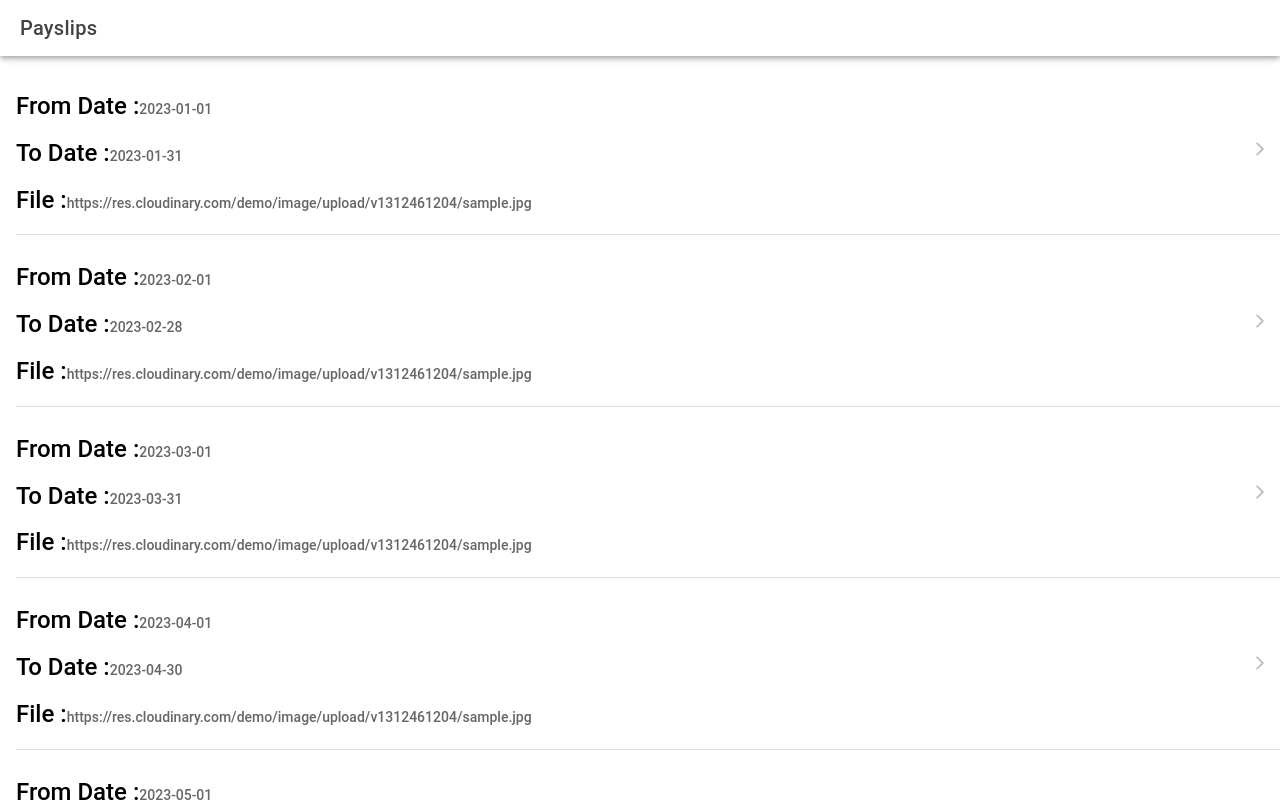
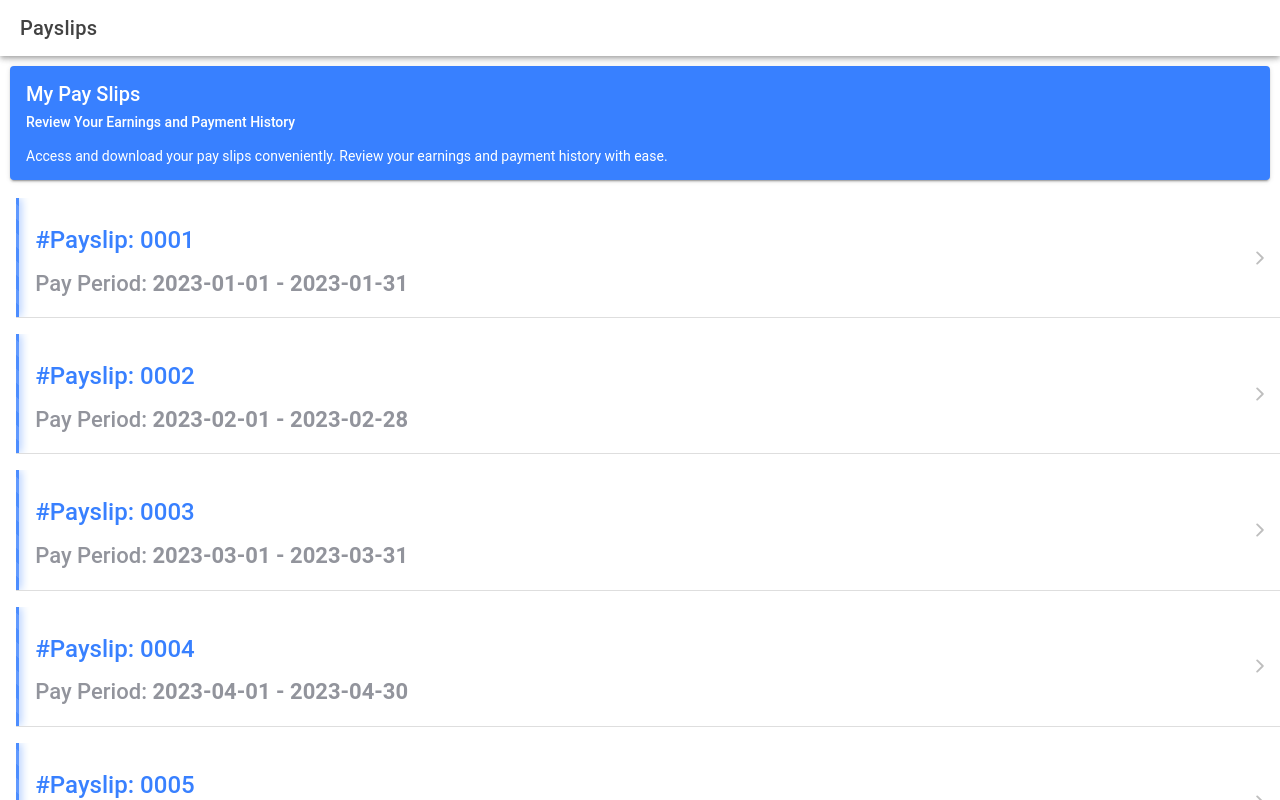
Before and after one commit to SajevLucksman/payslips, a React (Create React App) app: page /payslips in a window 1280 px wide. Built offline with nearby package versions, Linux system fonts and the light colour scheme.

Commit message:
Payslips application -  Payslip list item polished the UI's with custom CSS

```diff
--- a/src/common/data/payslips.ts
+++ b/src/common/data/payslips.ts
@@ -36,6 +36,24 @@ const payslips: Payslip[] = [
     fromDate: '2023-05-01',
     toDate: '2023-05-31',
     file: 'https://res.cloudinary.com/demo/image/upload/v1312461204/sample.jpg'
+  },
+  {
+    id: 6,
+    fromDate: '2023-06-01',
+    toDate: '2023-06-31',
+    file: 'https://res.cloudinary.com/demo/image/upload/v1312461204/sample.jpg'
+  },
+  {
+    id: 7,
+    fromDate: '2023-07-01',
+    toDate: '2023-07-31',
+    file: 'https://res.cloudinary.com/demo/image/upload/v1312461204/sample.jpg'
+  },
+  {
+    id: 8,
+    fromDate: '2023-08-01',
+    toDate: '2023-08-31',
+    file: 'https://res.cloudinary.com/demo/image/upload/v1312461204/sample.jpg'
   }
 ];
 
--- a/src/payslips/PayslipsList.tsx
+++ b/src/payslips/PayslipsList.tsx
@@ -11,6 +11,7 @@ import {
   IonRefresherContent,
   IonTitle,
   IonToolbar,
+  IonCard, IonCardContent, IonCardHeader, IonCardSubtitle, IonCardTitle,
   useIonViewWillEnter
 } from '@ionic/react';
 import { getPayslips, Payslip } from '../common/data/payslips';
@@ -34,6 +35,14 @@ const PayslipsList: React.FC = () => {
         </IonToolbar>
       </IonHeader>
       <IonContent>
+        <IonCard color ="primary">
+          <IonCardHeader>
+            <IonCardTitle>My Pay Slips</IonCardTitle>
+            <IonCardSubtitle>Review Your Earnings and Payment History</IonCardSubtitle>
+          </IonCardHeader>
+
+          <IonCardContent>Access and download your pay slips conveniently. Review your earnings and payment history with ease.</IonCardContent>
+        </IonCard>
         <IonRefresher slot="fixed">
           <IonRefresherContent></IonRefresherContent>
         </IonRefresher>
--- /dev/null
+++ b/src/payslips/shared/PayslipListItem.css
@@ -0,0 +1,31 @@
+.custom-ion-item {
+margin-bottom: 1rem;
+}
+
+.divider {
+  min-width: 0.2rem;
+  --min-width: 0.2rem;
+  height: 100%;
+  background-color: var(--ion-color-primary);
+  box-shadow: 0 0 10px var(--ion-color-primary);
+  margin-right: 1rem;
+  position: relative;
+  overflow: hidden;
+}
+
+.divider::before {
+  content: '';
+  position: absolute;
+  top: 0;
+  left: 0;
+  width: 100%;
+  height: 100%;
+  background: repeating-linear-gradient(
+    45deg,
+    rgba(255, 255, 255, 0.1),
+    rgba(255, 255, 255, 0.1) 10px,
+    rgba(255, 255, 255, 0.2) 10px,
+    rgba(255, 255, 255, 0.2) 20px
+  );
+  pointer-events: none;
+}
--- a/src/payslips/shared/PayslipListItem.tsx
+++ b/src/payslips/shared/PayslipListItem.tsx
@@ -2,9 +2,11 @@ import React from 'react';
 import {
   IonItem,
   IonLabel,
-  IonNote
+  IonNote,
+  IonText,
 } from '@ionic/react';
 import { Payslip } from '../../common/data/payslips';
+import './PayslipListItem.css';
 
 interface PayslipListItemProps {
   payslip: Payslip;
@@ -12,26 +14,15 @@ interface PayslipListItemProps {
 
 const PayslipListItem: React.FC<PayslipListItemProps> = ({payslip}) => {
   return (
-    <IonItem routerLink={`/detail/${payslip.id}`} detail={true}>
+    <IonItem routerLink={`/detail/${payslip.id}`} detail={true} className="custom-ion-item">
+      <div className="divider"></div>
       <IonLabel>
-        <h2>
-          From Date :
-          <span>
-            <IonNote>{payslip.fromDate}</IonNote>
-          </span>
-        </h2>
-        <h2>
-          To Date :
-          <span>
-            <IonNote>{payslip.toDate}</IonNote>
-          </span>
-        </h2>
-        <h2>
-          File :
-          <span>
-            <IonNote>{payslip.file}</IonNote>
-          </span>
-        </h2>
+        <IonText color="primary">
+          <h2>#Payslip: 000{payslip.id}</h2>
+        </IonText>
+        <IonText color="medium">
+          <h3>Pay Period: <b>{payslip.fromDate} - {payslip.toDate}</b></h3>
+        </IonText>
       </IonLabel>
     </IonItem>
   );
```
Also changed, not shown: 2 other files (tests, documents, lock files or other folders).
